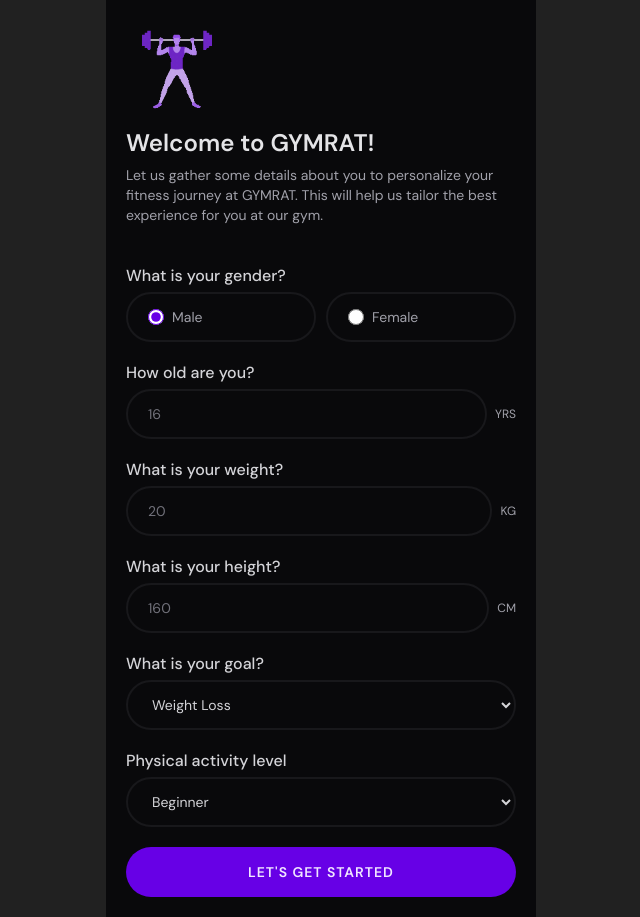
After one commit to theshawa/gymrat, a PHP site: page /rat/register/onboarding/index.php in a window 1280 px wide. The commit adds this page. Shown: the whole page, without its empty margins (319-959 px from the left). Run offline with PHP 8.4, Linux system fonts and the light colour scheme.

Commit message:
completed

```diff
--- a/rat/login/forgot-password/index.php
+++ b/rat/login/forgot-password/index.php
@@ -10,7 +10,7 @@ require_once "../../includes/header.php";
 $isOTPVerification = $_SESSION['forgot_password_otp'] ?? null;
 ?>
 
-<main>
+<main class="auth">
     <div class="content">
         <img src="../../assets/logo-gray.svg" alt="Logo">
         <h1 class="alt">Forgot Password?</h1>
--- a/rat/login/forgot-password/reset-password/index.php
+++ b/rat/login/forgot-password/reset-password/index.php
@@ -14,7 +14,7 @@ if (!isset($_SESSION['forgot_password_otp'])) {
 unset($_SESSION['forgot_password_otp']);
 ?>
 
-<main>
+<main class="auth">
     <div class="content">
         <img src="../../../assets/logo-gray.svg" alt="Logo">
         <h1 class="alt">Reset Password</h1>
--- a/rat/login/index.php
+++ b/rat/login/index.php
@@ -9,7 +9,7 @@ require_once "../includes/header.php";
 
 ?>
 
-<main>
+<main class="auth">
     <div class="content">
         <img src="../assets/logo-gray.svg" alt="Logo">
         <h1 class="alt">Welcome Back!</h1>
--- a/rat/register/email-verification/index.php
+++ b/rat/register/email-verification/index.php
@@ -14,7 +14,7 @@ if (!isset($_SESSION['customer_registration'])) {
 
 ?>
 
-<main>
+<main class="auth">
     <div class="content">
         <img src="../../assets/logo-gray.svg" alt="Logo">
         <h1 class="alt">Verify your email!</h1>
--- a/rat/register/index.php
+++ b/rat/register/index.php
@@ -9,7 +9,7 @@ require_once "../includes/header.php";
 
 ?>
 
-<main>
+<main class="auth">
     <div class="content">
         <img src="../assets/logo-gray.svg" alt="Logo">
         <h1 class="alt">Create Account</h1>
--- /dev/null
+++ b/rat/register/onboarding/index.php
@@ -0,0 +1,92 @@
+<?php
+$pageConfig = [
+    "title" => "Onboarding",
+    "styles" => ["/rat/styles/auth.css", "./onboarding.css"],
+    "scripts" => ["/rat/scripts/forms.js"]
+];
+
+require_once "../../includes/header.php";
+
+?>
+
+<main class="onboarding">
+    <img width="100" src="./animation1.gif" alt="Man lifting a weight">
+    <h1>Welcome to GYMRAT!</h1>
+    <p class="paragraph">Let us gather some details about you to personalize your fitness journey at GYMRAT. This will help us tailor the best experience for you at our gym.</p>
+    <form action="onboarding_process.php" method="post">
+        <div class="question">
+            <span class="title">What is your gender?</span>
+            <div class="gender">
+                <label class="input line">
+                    <input type="radio" name="gender" value="male" checked required>
+                    <span class="option">Male</span>
+                </label>
+                <label class="input line">
+                    <input type="radio" name="gender" value="female" required>
+                    <span class="option">Female</span>
+                </label>
+            </div>
+        </div>
+        <div class="question">
+            <span class="title">How old are you?</span>
+            <div class="line">
+                <input class="input" type="number" name="age" placeholder="16" required>
+                <span class="">YRS</span>
+            </div>
+        </div>
+        <div class="question">
+            <span class="title">What is your weight?</span>
+            <div class="line">
+                <input class="input" type="number" name="weight" placeholder="20" required>
+                <span class="">KG</span>
+            </div>
+        </div>
+        <div class="question">
+            <span class="title">What is your height?</span>
+            <div class="line">
+                <input class="input" type="number" name="height" placeholder="160" required>
+                <span class="">CM</span>
+            </div>
+        </div>
+        <div class="question">
+            <span class="title">What is your goal?</span>
+            <select name="goal" class="input">
+                <option disabled value="">Select option</option>
+                <option value="weight_loss">Weight Loss</option>
+                <option value="weight_gain">Weight Gain</option>
+                <option value="muscle_mass_gain">Muscle Mass Gain</option>
+                <option value="shape_body">Shape Body</option>
+                <option value="other">Other</option>
+            </select>
+            <textarea name="other-goal" class="input" placeholder="Describe your goal"></textarea>
+        </div>
+        <div class="question">
+            <span class="title">Physical activity level</span>
+            <select name="physical_activity_level" class="input">
+                <option disabled value="">Select option</option>
+                <option value="beginner">Beginner</option>
+                <option value="intermediate">Intermediate</option>
+                <option value="advanced">Advanced</option>
+            </select>
+        </div>
+        <button class="btn">Let's get started</button>
+    </form>
+</main>
+<script>
+    const goal = document.querySelector('select[name="goal"]');
+    const otherGoal = document.querySelector('textarea[name="other-goal"]');
+
+    otherGoal.style.display = 'none';
+    otherGoal.removeAttribute('required');
+
+    goal.addEventListener('change', (e) => {
+        if (e.target.value === 'other') {
+            otherGoal.style.display = 'block';
+            otherGoal.setAttribute('required', 'true');
+        } else {
+            otherGoal.style.display = 'none';
+            otherGoal.removeAttribute('required');
+        }
+    });
+</script>
+<?php require_once "../../includes/footer.php" ?>
--- /dev/null
+++ b/rat/register/onboarding/onboarding.css
@@ -0,0 +1,66 @@
+.onboarding {
+  display: flex;
+  flex-direction: column;
+}
+
+.onboarding .logo {
+  width: 60px;
+}
+.onboarding h1 {
+  margin: 10px 0;
+}
+
+.onboarding input {
+  accent-color: var(--color-violet-600);
+}
+
+.onboarding form {
+  display: flex;
+  flex-direction: column;
+  gap: 20px;
+  margin-top: 40px;
+}
+
+.onboarding .question {
+  display: flex;
+  flex-direction: column;
+  gap: 6px;
+}
+
+.onboarding .title {
+  font-size: 16px;
+  font-weight: 500;
+  color: var(--color-zinc-300);
+  text-transform: none;
+  margin: 0;
+}
+
+.gender {
+  display: grid;
+  grid-template-columns: repeat(2, minmax(0, 1fr));
+  gap: 10px;
+}
+
+.line {
+  display: flex;
+  align-items: center;
+  gap: 8px;
+}
+
+.line .input {
+  flex: 1;
+}
+
+.line span {
+  color: var(--color-zinc-400);
+  font-size: 12px;
+}
+
+.gender .line span {
+  font-size: 14px;
+}
+
+.gender input {
+  width: 16px;
+  height: 16px;
+}
--- a/rat/styles/auth.css
+++ b/rat/styles/auth.css
@@ -1,8 +1,8 @@
-main {
+main.auth {
   min-height: 100vh;
 }
 
-.content {
+.auth .content {
   display: flex;
   flex-direction: column;
   align-items: center;
@@ -10,13 +10,13 @@ main {
   margin-top: 10vh;
 }
 
-h1 {
+.auth h1 {
   text-align: center;
   margin-top: 20px;
   margin-bottom: 40px;
 }
 
-.dimmed-link {
+.auth .dimmed-link {
   margin-top: 20px;
   text-align: center;
   font-weight: 500;
@@ -24,18 +24,18 @@ h1 {
   background-color: transparent;
 }
 
-.dimmed-link:hover {
+.auth .dimmed-link:hover {
   text-decoration: underline;
 }
 
-.error-message {
+.auth .error-message {
   color: var(--color-red);
   font-size: 14px;
   margin-top: 20px;
   font-weight: 500;
 }
 
-.avatar {
+.auth .avatar {
   width: 120px;
   height: 120px;
   border-radius: 9999px;
@@ -50,16 +50,16 @@ h1 {
   cursor: pointer;
 }
 
-.avatar svg {
+.auth .avatar svg {
   width: 40px;
   height: 40px;
 }
 
-.avatar input {
+.auth .avatar input {
   display: none;
 }
 
-.avatar .preview {
+.auth .avatar .preview {
   position: absolute;
   width: 100%;
   height: 100%;
--- a/rat/styles/components.css
+++ b/rat/styles/components.css
@@ -1,25 +1,25 @@
 /* headings */
 h1 {
   font-size: 24px;
-  line-height: 32px;
+  line-height: 1.1;
   font-weight: 600;
   color: var(--color-zinc-200);
 }
 h1.alt {
   font-size: 28px;
-  line-height: 34px;
+  line-height: 1.1;
 }
 
 h2 {
   font-size: 20px;
-  line-height: 28px;
+  line-height: 1.2;
   font-weight: 600;
   color: var(--color-zinc-200);
 }
 
 h3 {
   font-size: 15px;
-  line-height: 18px;
+  line-height: 1.2;
   font-weight: 600;
   color: var(--color-zinc-200);
   text-transform: uppercase;
@@ -150,7 +150,7 @@ main {
 .paragraph {
   font-size: 14px;
   color: var(--color-zinc-400);
-  line-height: 22px;
+  line-height: 1.4;
 }
 
 /* Titlebar */
--- a/rat/styles/globals.css
+++ b/rat/styles/globals.css
@@ -64,9 +64,12 @@ body {
 }
 
 main {
-  padding: 20px;
   display: flex;
   flex-direction: column;
+}
+
+main:not(.no-padding) {
+  padding: 20px;
 }
 
 a {
```
Also changed, not shown: rat/register/onboarding/facts/facts.css (added, +48 -0 lines), rat/register/onboarding/facts/index.php (added, +52 -0 lines), rat/register/onboarding/onboarding_process.php (added, +9 -0 lines), rat/register/onboarding/animation1.gif (added), rat/register/onboarding/facts/fact1.png (added), rat/register/onboarding/facts/fact2.png (added), rat/register/onboarding/facts/fact3.png (added).
